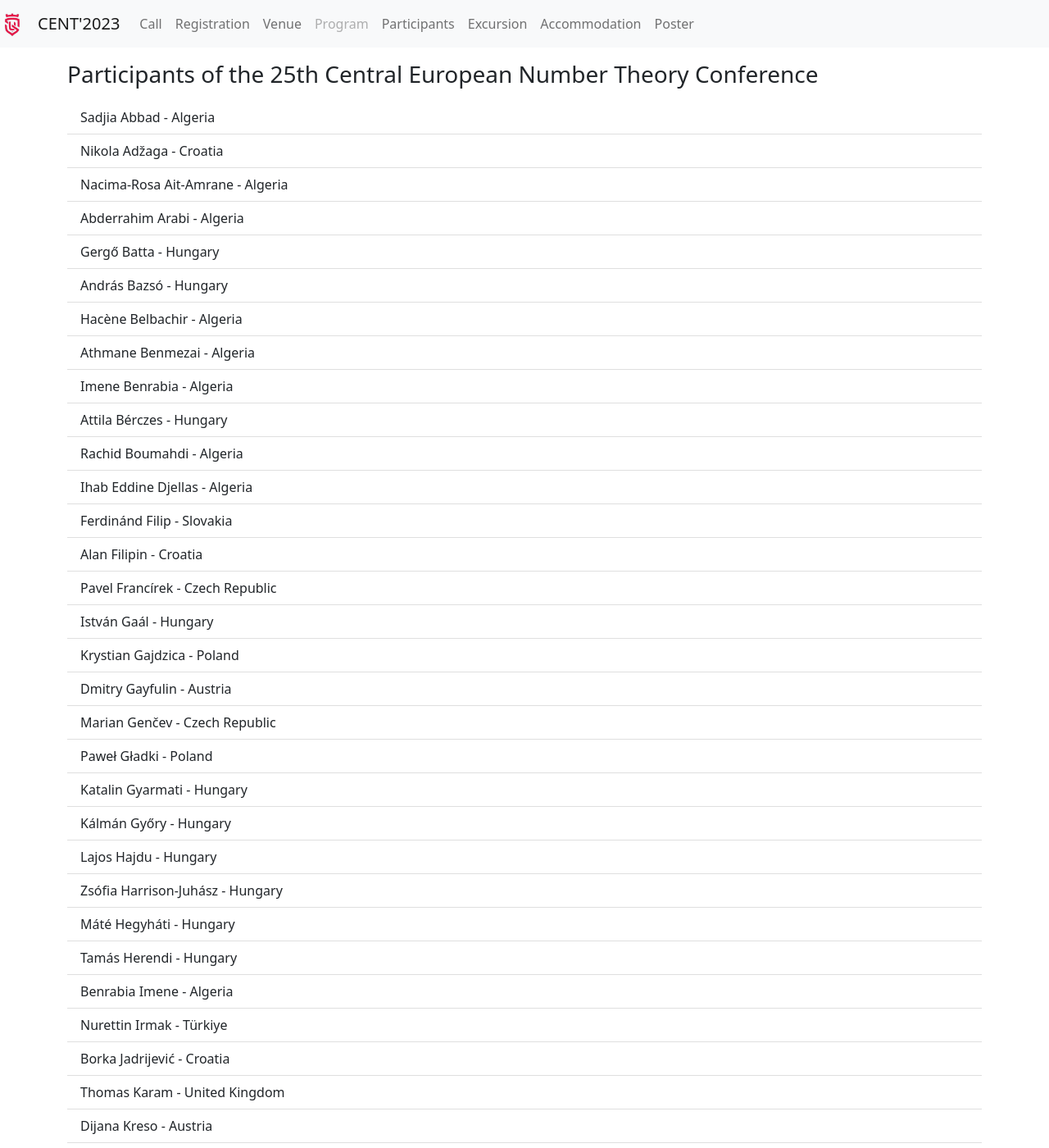
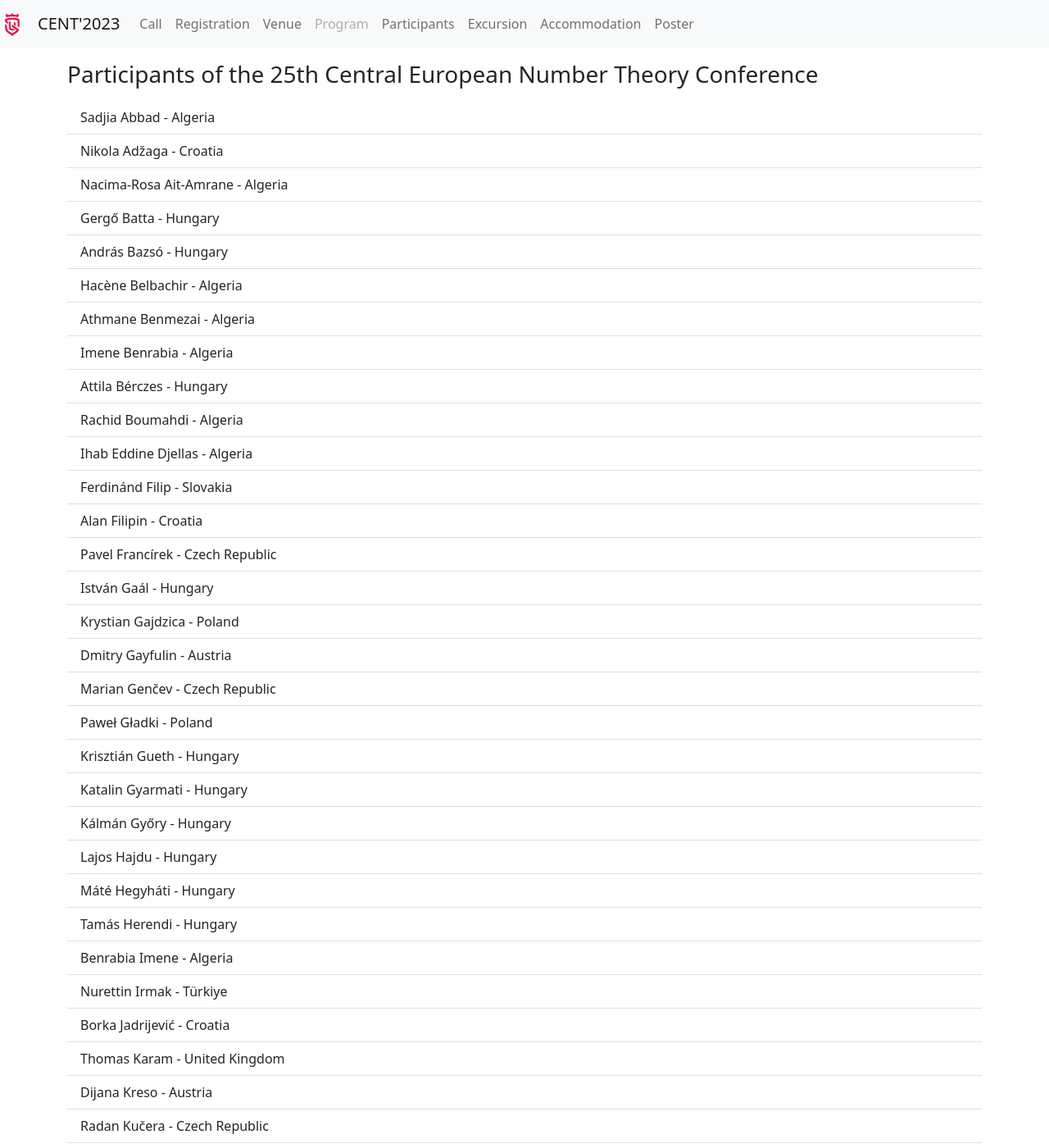
Before and after one commit to cent2023/cent2023.github.io, a Jekyll site: the page built from participants.html, in a window 1280 px wide and 1400 px high. Shown: the whole window at 82% size. Built offline with Jekyll 4.4.1, drawn with Linux system fonts in a browser that asks for light colours; some of the changed text lies outside the part shown.

Commit message:
update participants

```diff
--- a/participants.html
+++ b/participants.html
@@ -7,7 +7,6 @@
     <li class="list-group-item">Sadjia Abbad - Algeria</li>
     <li class="list-group-item">Nikola Adžaga - Croatia</li>
     <li class="list-group-item">Nacima-Rosa Ait-Amrane - Algeria</li>
-    <li class="list-group-item">Abderrahim Arabi - Algeria</li>
     <li class="list-group-item">Gergő Batta - Hungary</li>
     <li class="list-group-item">András Bazsó - Hungary</li>
     <li class="list-group-item">Hacène Belbachir - Algeria</li>
@@ -24,10 +23,10 @@
     <li class="list-group-item">Dmitry Gayfulin - Austria</li>
     <li class="list-group-item">Marian Genčev - Czech Republic</li>
     <li class="list-group-item">Paweł Gładki - Poland</li>
+    <li class="list-group-item">Krisztián Gueth - Hungary</li>
     <li class="list-group-item">Katalin Gyarmati - Hungary</li>
     <li class="list-group-item">Kálmán Győry - Hungary</li>
     <li class="list-group-item">Lajos Hajdu - Hungary</li>
-    <li class="list-group-item">Zsófia Harrison-Juhász - Hungary</li>
     <li class="list-group-item">Máté Hegyháti - Hungary</li>
     <li class="list-group-item">Tamás Herendi - Hungary</li>
     <li class="list-group-item">Benrabia Imene - Algeria</li>
@@ -46,7 +45,6 @@
     <li class="list-group-item">László Németh - Hungary</li>
     <li class="list-group-item">Darlison Nyirenda - South Africa</li>
     <li class="list-group-item">Gábor Nyul - Hungary</li>
-    <li class="list-group-item">Yassine Otmani - Algeria</li>
     <li class="list-group-item">Moussa Ouannas - Algeria</li>
     <li class="list-group-item">Attila Pethő - Hungary</li>
     <li class="list-group-item">István Pink - Hungary</li>
```
